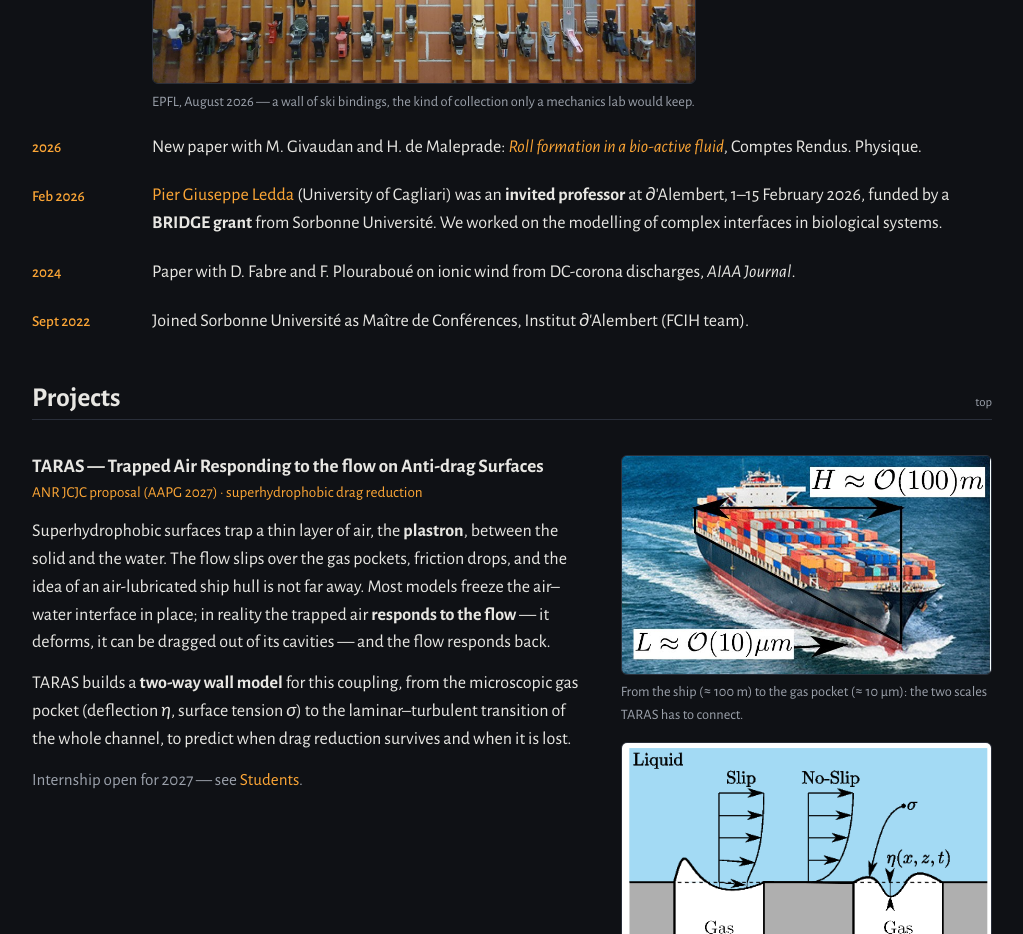
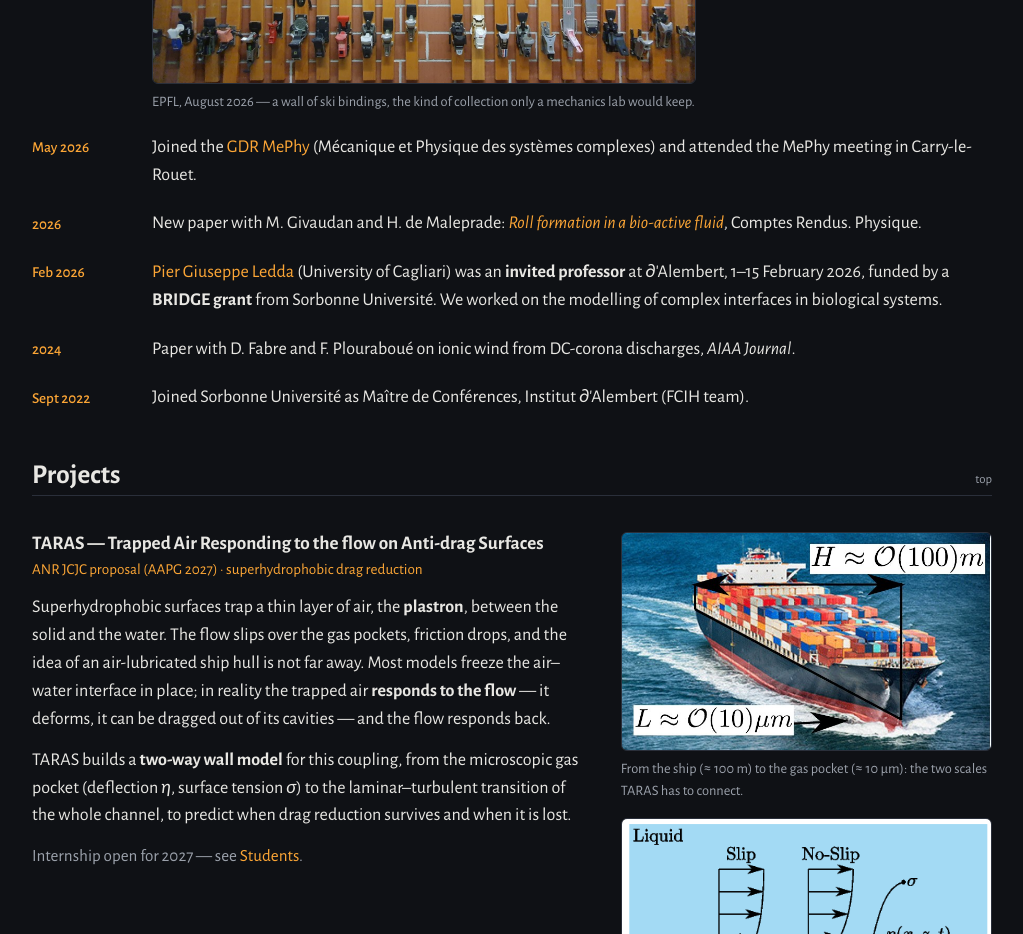
Before and after one commit to fpicella/fpicella.github.io, a plain HTML site: page index.html in a window 1280 px wide. Shown: the part 2580-3514 px from the top of the page, without its empty margins (128-1151 px from the left). Drawn offline with nearby package versions, Linux system fonts and the light colour scheme.

Commit message:
News: GDR MePhy, Carry-le-Rouet 2026
Co-Authored-By: Claude Fable 5.1 <noreply@anthropic.com>
Claude-Session: https://claude.ai/code/session_01S19jZWP5PWQW9RxbjNpNJ1

```diff
--- a/index.html
+++ b/index.html
@@ -133,6 +133,10 @@
           <figcaption>EPFL, August 2026 — a wall of ski bindings, the kind of collection only a mechanics lab would keep.</figcaption>
         </figure>
       </div>
+    </li>
+    <li class="news-item">
+      <time datetime="2026-05">May 2026</time>
+      <div><p>Joined the <a href="https://blog.espci.fr/mephy/">GDR MePhy</a> (Mécanique et Physique des systèmes complexes) and attended the MePhy meeting in Carry-le-Rouet.</p></div>
     </li>
     <li class="news-item">
       <time datetime="2026">2026</time>
```
